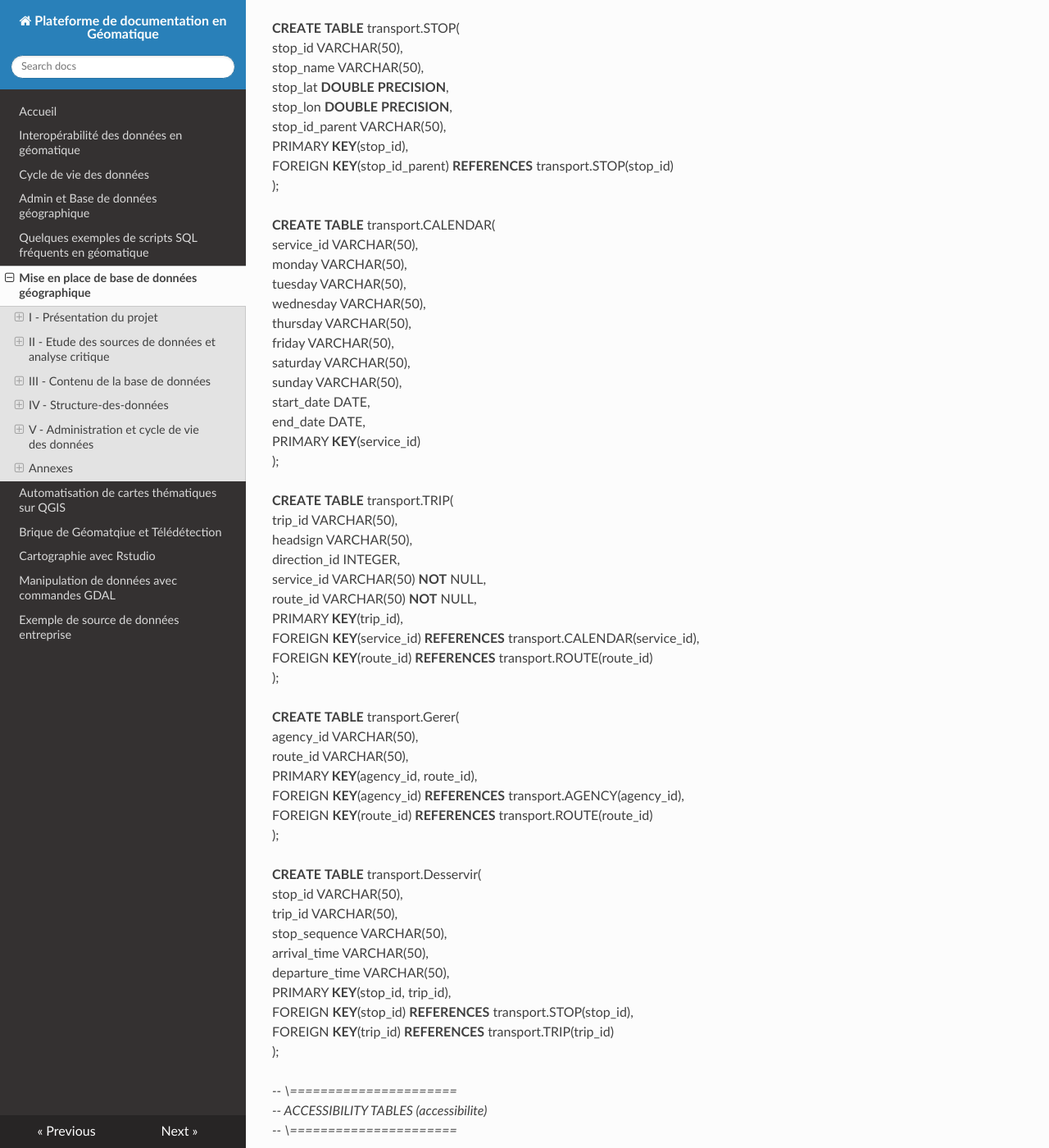
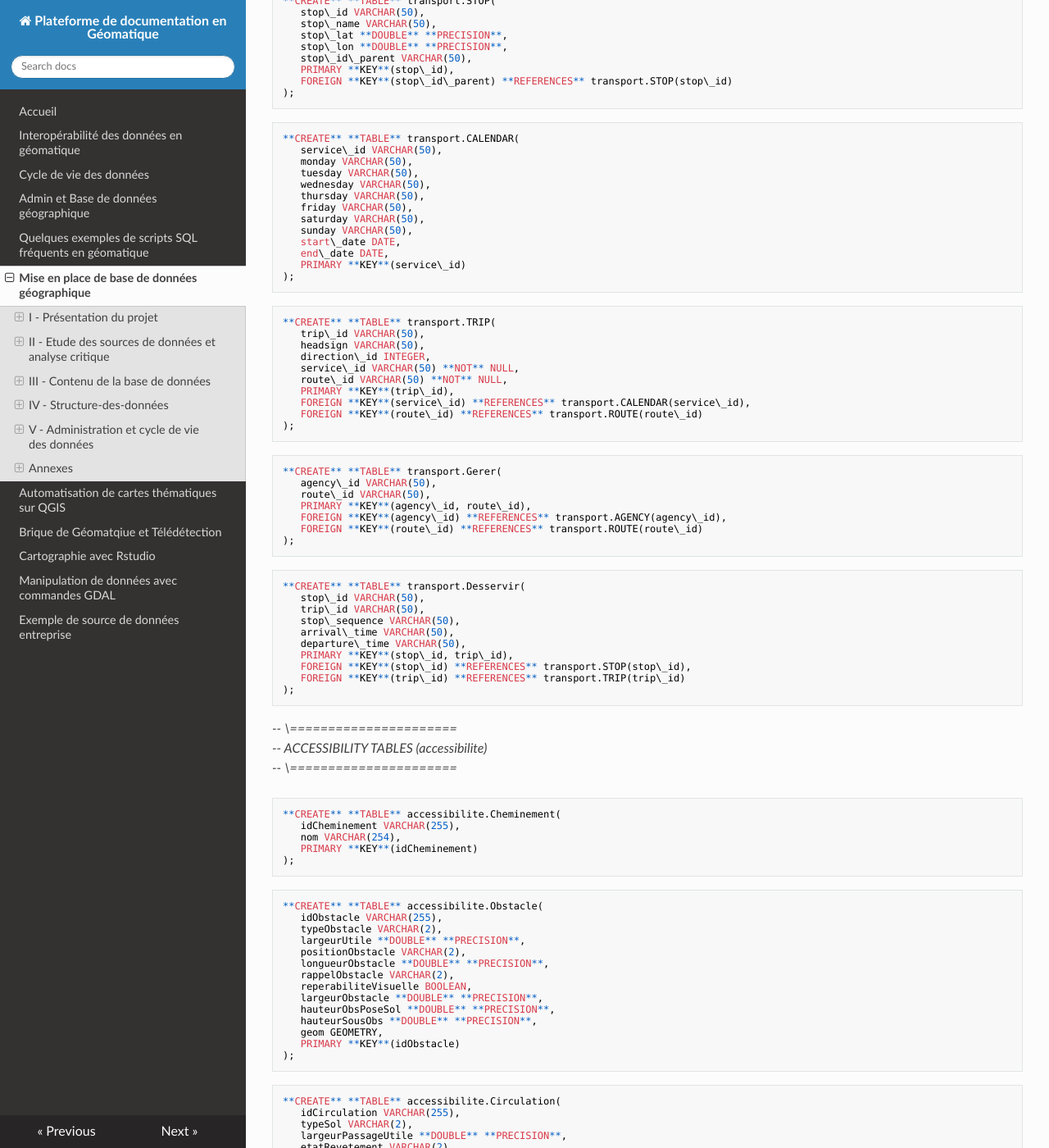
Before and after one commit to abdou123-guene/Site_de_documentation_geomatique, an MkDocs documentation site: the page built from docs/etude_cas_bdd.md, in a window 1280 px wide and 1400 px high, scrolled down 37702 px. Shown: the whole window at 82% size. Built offline with MkDocs 1.6.1, drawn with Linux system fonts in a browser that asks for light colours; nearby versions of some CDN libraries; some of the changed text lies outside the part shown.

Commit message:
Fix SQL command formatting in etude_cas_bdd.md
Corrected formatting of SQL commands in the documentation.

````diff
--- a/docs/etude_cas_bdd.md
+++ b/docs/etude_cas_bdd.md
@@ -677,12 +677,13 @@ Avant de restaurer un dump SQL, les rôles et utilisateurs référencés dans ce
 Ci-dessous des exemples de commandes usuelles :
 
 * **Sauvegarde complète d’une base**
-
+```sql
 *pg\_dump dbname \> sauvegarde.sql*
-
+```
 * **Sauvegarde ciblée** (un schéma ou quelques tables)
-
+```sql
 *pg\_dump \-n schema\_name \-t table\_name dbname \> sauvegarde\_partielle.sql*
+```
 La commande *pg\_dump* présente néanmoins les limites suivantes :
 
 * *pg\_dump* ne sauvegarde qu’une seule base de données à la fois ;
@@ -726,9 +727,9 @@ La sauvegarde doit être déposée sur un serveur dédié à la sauvegarde ou da
 #### b.3) Sauvegardes mensuelles : archivage longue durée
 
 Pour garantir une conservation complète et durable du cluster PostgreSQL, il est nécessaire d’utiliser *pg\_dumpall*. Cet outil génère un fichier SQL contenant l’ensemble des bases de données du cluster, ainsi que tous les objets globaux : rôles et utilisateurs, privilèges, tablespaces, et paramètres définis au niveau du cluster.
-
+```sql
 *pg\_dumpall \> archive*
-
+```
 ***pg\_dumpall*** permet de sauvegarder des éléments non pris en compte par la commande *pg\_dump* :
 
 - les rôles et utilisateurs,
@@ -953,6 +954,7 @@ Cachet
 *\-- \======================*
 *\-- GTFS TABLES (transport)*
 *\-- \======================*
+```sql
 **CREATE** **TABLE** transport.AGENCY(
    agency\_id VARCHAR(50),
    agency\_name VARCHAR(50),
@@ -961,7 +963,8 @@ Cachet
    agency\_lang VARCHAR(50),
    PRIMARY **KEY**(agency\_id)
 );
-
+```
+```sql
 **CREATE** **TABLE** transport.ROUTE(
    route\_id VARCHAR(50),
    route\_short\_name VARCHAR(50),
@@ -969,7 +972,8 @@ Cachet
    route\_type INTEGER,
    PRIMARY **KEY**(route\_id)
 );
-
+```
+```sql
 **CREATE** **TABLE** transport.STOP(
    stop\_id VARCHAR(50),
    stop\_name VARCHAR(50),
@@ -979,7 +983,8 @@ Cachet
    PRIMARY **KEY**(stop\_id),
    FOREIGN **KEY**(stop\_id\_parent) **REFERENCES** transport.STOP(stop\_id)
 );
-
+```
+```sql
 **CREATE** **TABLE** transport.CALENDAR(
    service\_id VARCHAR(50),
    monday VARCHAR(50),
@@ -993,7 +998,8 @@ Cachet
    end\_date DATE,
    PRIMARY **KEY**(service\_id)
 );
-
+```
+```sql
 **CREATE** **TABLE** transport.TRIP(
    trip\_id VARCHAR(50),
    headsign VARCHAR(50),
@@ -1004,7 +1010,8 @@ Cachet
    FOREIGN **KEY**(service\_id) **REFERENCES** transport.CALENDAR(service\_id),
    FOREIGN **KEY**(route\_id) **REFERENCES** transport.ROUTE(route\_id)
 );
-
+```
+```sql
 **CREATE** **TABLE** transport.Gerer(
    agency\_id VARCHAR(50),
    route\_id VARCHAR(50),
@@ -1012,7 +1019,8 @@ Cachet
    FOREIGN **KEY**(agency\_id) **REFERENCES** transport.AGENCY(agency\_id),
    FOREIGN **KEY**(route\_id) **REFERENCES** transport.ROUTE(route\_id)
 );
-
+```
+```sql
 **CREATE** **TABLE** transport.Desservir(
    stop\_id VARCHAR(50),
    trip\_id VARCHAR(50),
@@ -1023,17 +1031,18 @@ Cachet
    FOREIGN **KEY**(stop\_id) **REFERENCES** transport.STOP(stop\_id),
    FOREIGN **KEY**(trip\_id) **REFERENCES** transport.TRIP(trip\_id)
 );
-
+```
 *\-- \======================*
 *\-- ACCESSIBILITY TABLES (accessibilite)*
 *\-- \======================*
-
+```sql
 **CREATE** **TABLE** accessibilite.Cheminement(
    idCheminement VARCHAR(255),
    nom VARCHAR(254),
    PRIMARY **KEY**(idCheminement)
 );
-
+```
+```sql
 **CREATE** **TABLE** accessibilite.Obstacle(
    idObstacle VARCHAR(255),
    typeObstacle VARCHAR(2),
@@ -1048,7 +1057,8 @@ Cachet
    geom GEOMETRY,
    PRIMARY **KEY**(idObstacle)
 );
-
+```
+```sql
 **CREATE** **TABLE** accessibilite.Circulation(
    idCirculation VARCHAR(255),
    typeSol VARCHAR(2),
@@ -1061,7 +1071,8 @@ Cachet
    couvert VARCHAR(50),
    PRIMARY **KEY**(idCirculation)
 );
-
+```
+```sql
 **CREATE** **TABLE** accessibilite.Ascenceur(
    idAscenseur VARCHAR(255),
    largeurUtile **DOUBLE** **PRECISION**,
@@ -1083,7 +1094,8 @@ Cachet
    autrePorteSortie VARCHAR(2),
    PRIMARY **KEY**(idAscenseur)
 );
-
+```
+```sql
 **CREATE** **TABLE** accessibilite.Elevateur(
    idElevateur VARCHAR(255),
    largeurUtile **DOUBLE** **PRECISION**,
@@ -1099,7 +1111,8 @@ Cachet
    accompagnateur VARCHAR(2),
    PRIMARY **KEY**(idElevateur)
 );
-
+```
+```sql
 **CREATE** **TABLE** accessibilite.Passage\_Selectif(
    idPassageSelectif VARCHAR(255),
    passageMecanique BOOLEAN,
@@ -1108,7 +1121,8 @@ Cachet
    contrasteVisuel BOOLEAN,
    PRIMARY **KEY**(idPassageSelectif)
 );
-
+```
+```sql
 **CREATE** **TABLE** accessibilite.Entree(
    idEntree VARCHAR(255),
    adresse TEXT,
@@ -1136,7 +1150,8 @@ Cachet
    effortOuverture INTEGER,
    PRIMARY **KEY**(idEntree)
 );
-
+```
+```sql
 **CREATE** **TABLE** accessibilite.Stationnement\_PMR(
    idStationnement VARCHAR(255),
    typeStationnement VARCHAR(2),
@@ -1152,7 +1167,8 @@ Cachet
    typeSol VARCHAR(2),
    PRIMARY **KEY**(idStationnement)
 );
-
+```
+```sql
 **CREATE** **TABLE** accessibilite.Escalier(
    idEscalier VARCHAR(255),
    etatRevetement geostandard.enum5,
@@ -1168,7 +1184,8 @@ Cachet
    giron REAL,
    PRIMARY **KEY**(idEscalier)
 );
-
+```
+```sql
 **CREATE** **TABLE** accessibilite.Quai(
    idQuai VARCHAR(255),
    etatRevetement VARCHAR(2),
@@ -1179,7 +1196,8 @@ Cachet
    diamZoneManoeuvre REAL,
    PRIMARY **KEY**(idQuai)
 );
-
+```
+```sql
 **CREATE** **TABLE** accessibilite.Rampe(
    idRampe VARCHAR(255),
    etatRevetement VARCHAR(2),
@@ -1191,7 +1209,8 @@ Cachet
    poidsSupporte INTEGER,
    PRIMARY **KEY**(idRampe)
 );
-
+```
+```sql
 **CREATE** **TABLE** accessibilite.Tapis\_Roulant(
    idTapis VARCHAR(255),
    sens VARCHAR(2),
@@ -1200,7 +1219,8 @@ Cachet
    detecteur BOOLEAN,
    PRIMARY **KEY**(idTapis)
 );
-
+```
+```sql
 **CREATE** **TABLE** accessibilite.Escalator(
    idEscalator VARCHAR(255),
    sens geostandard.enum4,
@@ -1210,7 +1230,8 @@ Cachet
    surpervision BOOLEAN,
    PRIMARY **KEY**(idEscalator)
 );
-
+```
+```sql
 **CREATE** **TABLE** accessibilite.Traversee(
    idTraversee VARCHAR(255),
    etatRevetement VARCHAR(2),
@@ -1224,7 +1245,8 @@ Cachet
    covisibilite VARCHAR(2),
    PRIMARY **KEY**(idTraversee)
 );
-
+```
+```sql
 **CREATE** **TABLE** accessibilite.Carroyage(
    idCarreau VARCHAR(50),
    ind NUMERIC(15,2),
@@ -1240,11 +1262,11 @@ Cachet
    ind\_80 NUMERIC(15,2),
    PRIMARY **KEY**(idCarreau)
 );
-
+```
 *\-- \======================*
 *\-- TRONCONS ET NOEUDS (accessibilite)*
 *\-- \======================*
-
+```sql
 **CREATE** **TABLE** accessibilite.Troncon\_Cheminement(
    idTroncon VARCHAR(50),
    from\_ VARCHAR(255),
@@ -1274,7 +1296,8 @@ Cachet
    FOREIGN **KEY**(idCirculation) **REFERENCES** accessibilite.Circulation(idCirculation),
    FOREIGN **KEY**(idObstacle) **REFERENCES** accessibilite.Obstacle(idObstacle)
 );
-
+```
+```sql
 **CREATE** **TABLE** accessibilite.Noeud(
    idNoeud VARCHAR(50),
    altitude **DOUBLE** **PRECISION**,
@@ -1303,11 +1326,11 @@ Cachet
    FOREIGN **KEY**(idCarreau) **REFERENCES** accessibilite.Carroyage(idCarreau),
    FOREIGN **KEY**(idTroncon) **REFERENCES** accessibilite.Troncon\_Cheminement(idTroncon)
 );
-
+```
 *\-- \======================*
 *\-- RELATIONS (accessibilite)*
 *\-- \======================*
-
+```sql
 **CREATE** **TABLE** accessibilite.est\_compose\_de(
    idTroncon VARCHAR(50),
    idCheminement VARCHAR(255),
@@ -1315,7 +1338,8 @@ Cachet
    FOREIGN **KEY**(idTroncon) **REFERENCES** accessibilite.Troncon\_Cheminement(idTroncon),
    FOREIGN **KEY**(idCheminement) **REFERENCES** accessibilite.Cheminement(idCheminement)
 );
-
+```
+```sql
 **CREATE** **TABLE** accessibilite.donne\_acces\_a(
    idNoeud VARCHAR(50),
    idStationnement VARCHAR(255),
@@ -1323,11 +1347,11 @@ Cachet
    FOREIGN **KEY**(idNoeud) **REFERENCES** accessibilite.Noeud(idNoeud),
    FOREIGN **KEY**(idStationnement) **REFERENCES** accessibilite.Stationnement\_PMR(idStationnement)
 );
-
+```
 *\-- \======================*
 *\-- TRAVAUX TABLES (travaux)*
 *\-- \======================*
-
+```sql
 **CREATE** **TABLE** travaux.zone(
    Id\_zone SERIAL,
    nom\_zone VARCHAR(255),
@@ -1338,7 +1362,8 @@ Cachet
    geom GEOMETRY(POLYGON,2154),
    PRIMARY **KEY**(Id\_zone)
 );
-
+```
+```sql
 **CREATE** **TABLE** travaux.impact\_accessibilite(
    Id\_impact\_accessibilite SERIAL,
    description VARCHAR(255),
@@ -1348,7 +1373,8 @@ Cachet
    PRIMARY **KEY**(Id\_impact\_accessibilite),
    FOREIGN **KEY**(Id\_zone) **REFERENCES** travaux.zone(Id\_zone)
 );
-
+```
+```sql
 **CREATE** **TABLE** travaux.projet\_travaux(
    Id\_projet\_travaux SERIAL,
    nom\_chantier VARCHAR(255),
@@ -1359,7 +1385,8 @@ Cachet
    PRIMARY **KEY**(Id\_projet\_travaux),
    FOREIGN **KEY**(Id\_zone) **REFERENCES** travaux.zone(Id\_zone)
 );
-
+```
+```sql
 *\-- Table lien entre transport.STOP et accessibilite.Noeud*
 **CREATE** **TABLE** transport.donner\_acces\_a (
     stop\_id VARCHAR(50),
@@ -1368,3 +1395,4 @@ Cachet
     FOREIGN **KEY**(stop\_id) **REFERENCES** transport.STOP(stop\_id),
     FOREIGN **KEY**(idNoeud) **REFERENCES** accessibilite.Noeud(idNoeud)
 );
+```
````
